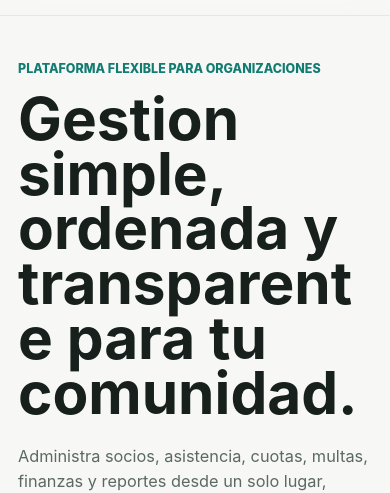
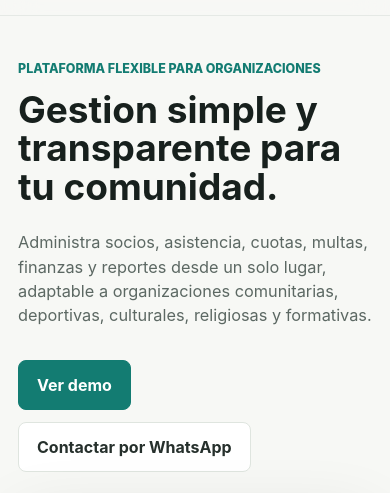
Before and after one commit to Pillage1982/nexocomunidad, a website: page index.html in a window 390 px wide. Shown: the part 104-597 px from the top of the page. Drawn offline with Linux system fonts and the light colour scheme.

Commit message:
Ajustar hero para evitar palabras cortadas

```diff
--- a/index.html
+++ b/index.html
@@ -28,7 +28,7 @@
       <section class="hero">
         <div class="hero-content">
           <p class="eyebrow">Plataforma flexible para organizaciones</p>
-          <h1>Gestion simple, ordenada y transparente para tu comunidad.</h1>
+          <h1>Gestion simple y transparente para tu comunidad.</h1>
           <p class="hero-copy" id="heroCopy">
             Administra socios, asistencia, cuotas, multas, finanzas y reportes
             desde un solo lugar, adaptable a organizaciones comunitarias,
--- a/styles.css
+++ b/styles.css
@@ -110,15 +110,18 @@ h1,
 h2,
 h3,
 p {
-  overflow-wrap: anywhere;
+  overflow-wrap: normal;
+  word-break: normal;
+  hyphens: none;
 }
 
 h1 {
   max-width: 780px;
   margin: 0;
-  font-size: clamp(2.75rem, 8vw, 6.4rem);
-  line-height: 0.94;
+  font-size: clamp(2.25rem, 5.6vw, 4.9rem);
+  line-height: 1.02;
   letter-spacing: 0;
+  text-wrap: balance;
 }
 
 h2 {
@@ -377,7 +380,8 @@ article p,
   }
 
   h1 {
-    font-size: clamp(2.45rem, 15vw, 4.2rem);
+    font-size: clamp(2.1rem, 9.5vw, 3.25rem);
+    line-height: 1.04;
   }
 
   .problem-grid,
```
